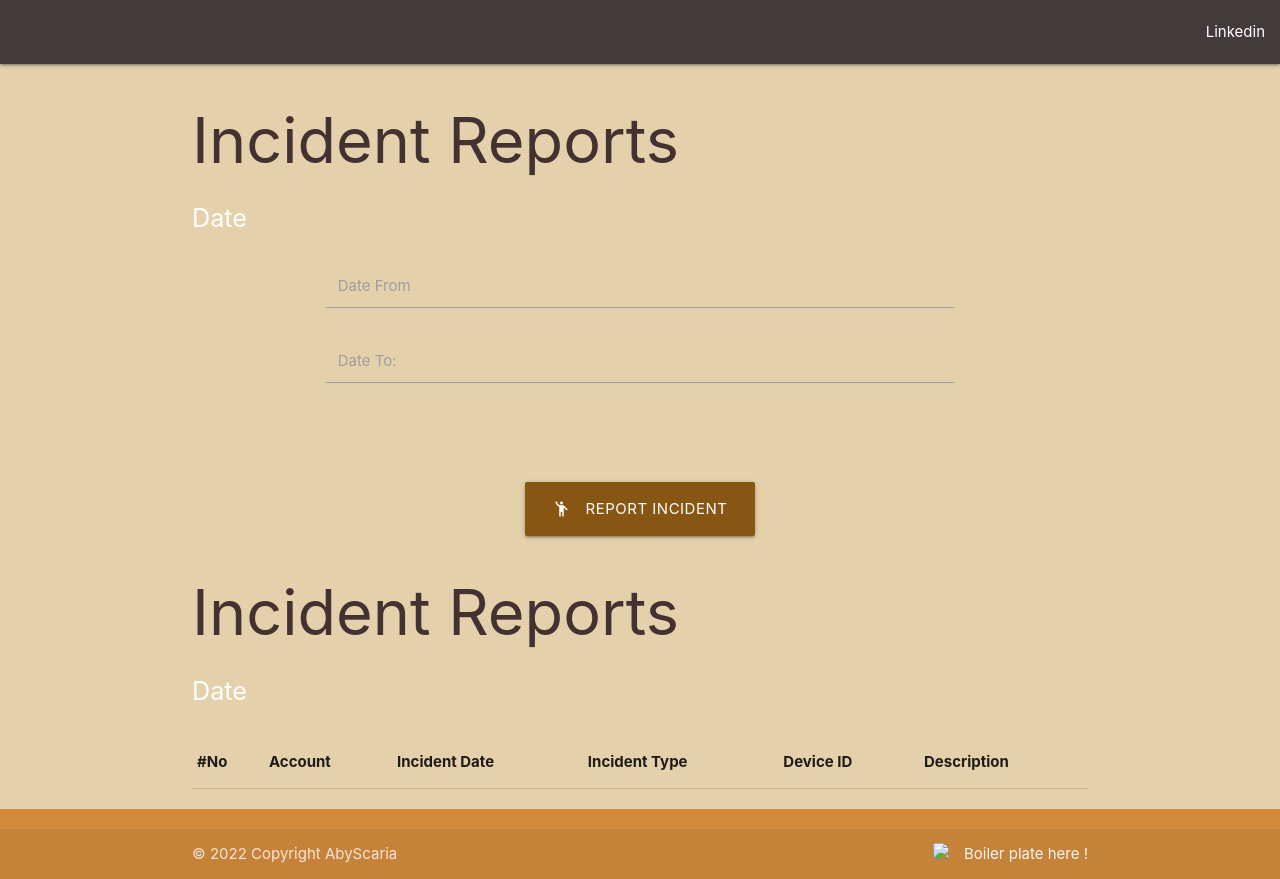
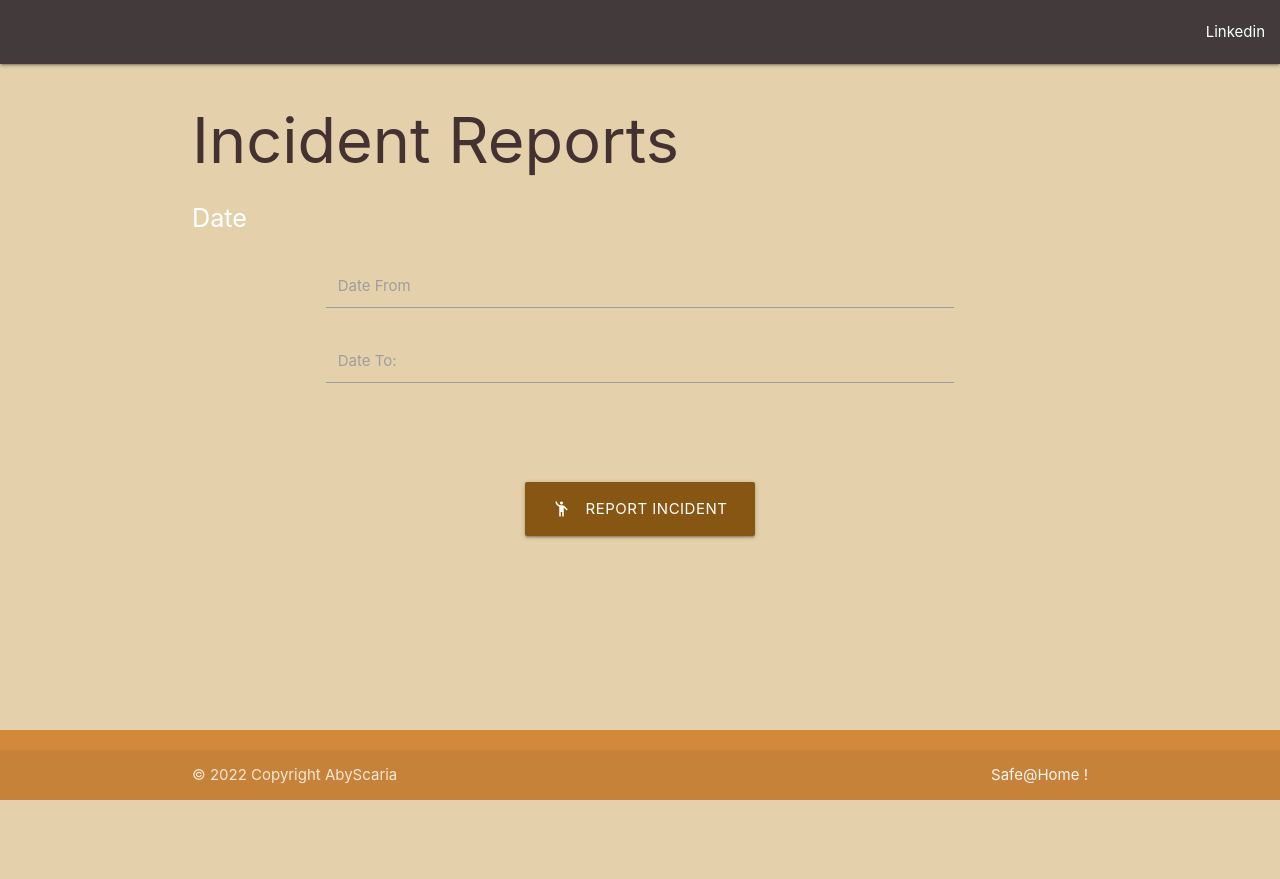
Before and after one commit to SIT725GP/SafeHome-Main, a website: page public/incidentreport.html in a window 1280 px wide. After the commit the page ends 800 px from the top, so only its background shows below. Drawn offline with nearby package versions, Linux system fonts and the light colour scheme; no server answers.

Commit message:
removed unwanted - by aby

```diff
--- a/public/incidentreport.html
+++ b/public/incidentreport.html
@@ -56,14 +56,14 @@
                     style="color:white; font-size:larger ">emoji_people</i>Report Incident</a>
         </div>
 
-        <div class="container">
+      <!---  <div class="container">
             <h1 class="title" id="pageTitle2">Incident Reports</h1>
             <p class="flow-text mainText" id="currDate2">Date</p>
             <div class="row" style="width:100%">
                 <div id="listProjects2">
                 </div>
             </div>
-        </div>
+        </div> -->
 
 
     </main>
@@ -71,8 +71,7 @@
         <div class="footer-copyright">
             <div class="container">
                 © 2022 Copyright AbyScaria
-                <a class="grey-text text-lighten-4 right"><img src="logo_mnc_original.jpg"
-                        style="height: 20px; padding-right: 15px;"></i>Boiler plate here !</a>
+                <a class="grey-text text-lighten-4 right"></i>Safe@Home !</a>
             </div>
         </div>
     </footer>
--- a/public/irenv.js
+++ b/public/irenv.js
@@ -48,10 +48,10 @@ const testButtonFunction = () => {
 
 // connect to the socket
 
-/*let socket = io();
+//let socket = io();
 
 
-socket.on('number', (msg) => {
+/*socket.on('number', (msg) => {
   console.log('Random number: ' + msg);
   var dt = new Date();
   $("#pageTitle").html("Safe@Home - Incident Reports ")
--- a/server.js
+++ b/server.js
@@ -40,8 +40,8 @@ app.get("/test", function (request, response) {
 app.use("/user", UserRouter) // send all "/user" requests to UserRouter for routing
 app.use("/todos", TodoRouter) // send all "/todos" request to TodoROuter
 
-/* //socket test
-io.on('connection', (socket) => {
+ //socket test
+/*io.on('connection', (socket) => {
   console.log('a user connected', socket.id);
   socket.on('disconnect', () => {
     console.log('user disconnected');
```
